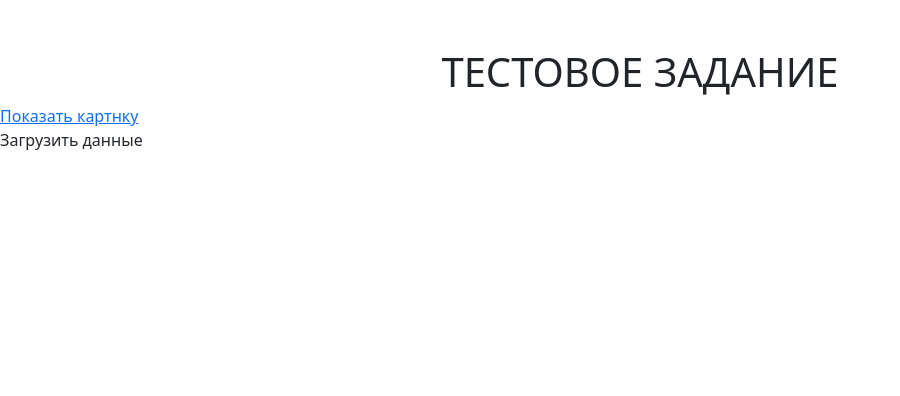
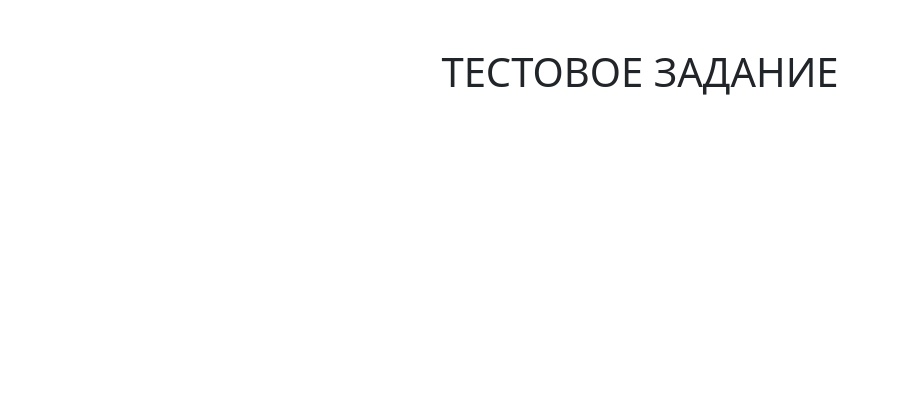
Before and after one commit to Korney-E/JS_PHP, a PHP site: page / in a window 1280 px wide. Shown: the part 24-420 px from the top of the page, without its empty margins (0-900 px from the left). Run offline with PHP 8.4, Linux system fonts and the light colour scheme.

Commit message:
2-Без лишних функций

```diff
--- a/dataProcessing/js/myFunction.js
+++ b/dataProcessing/js/myFunction.js
@@ -43,4 +43,4 @@ var spans = document.getElementsByClassName("simple-text")
 for (var i = 0; i < spans.length; i++) {
     console.log(spans[i].innerHTML);
 }
-//Выбор элемента по названию class222
+//Выбор элемента по названию class
--- a/index.php
+++ b/index.php
@@ -14,15 +14,6 @@
         </div>
     </div>
 
-<!--  Ajax  -->
-    <a href="#" id="hide" style="display: none" onclick="return false">Скрыть картинку</a>
-    <a href="#" id="show" onclick="return false">Показать картнку</a>
-
-
-    <p id="load" style="cursor: pointer">Загрузить данные</p>
-    <div id="information"></div>
-    <img id="iconLoad" src="/img/loading.gif" style=" display: none; width: 5em" alt="">
-
 <?php
     include("blocks/footer.php")
 ?>
```
Also changed, not shown: dataProcessing/js/function.js (+0 -45 lines).
